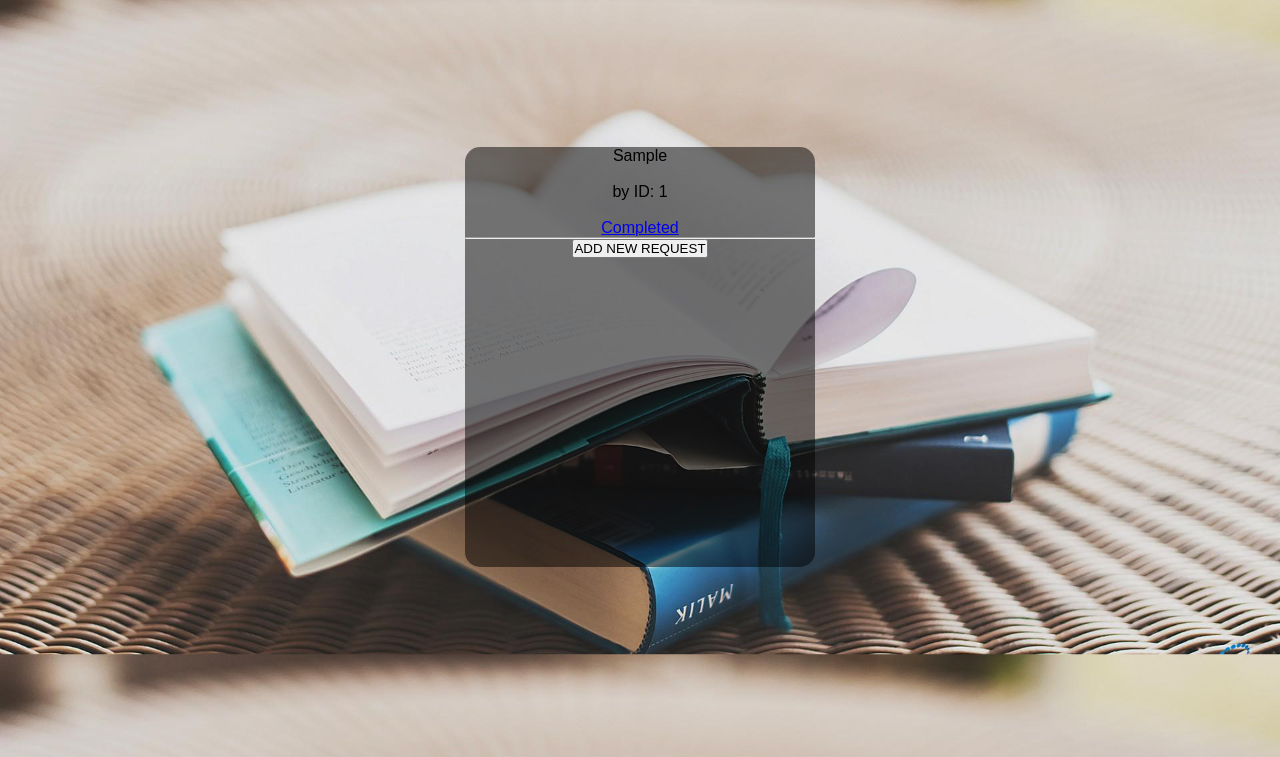
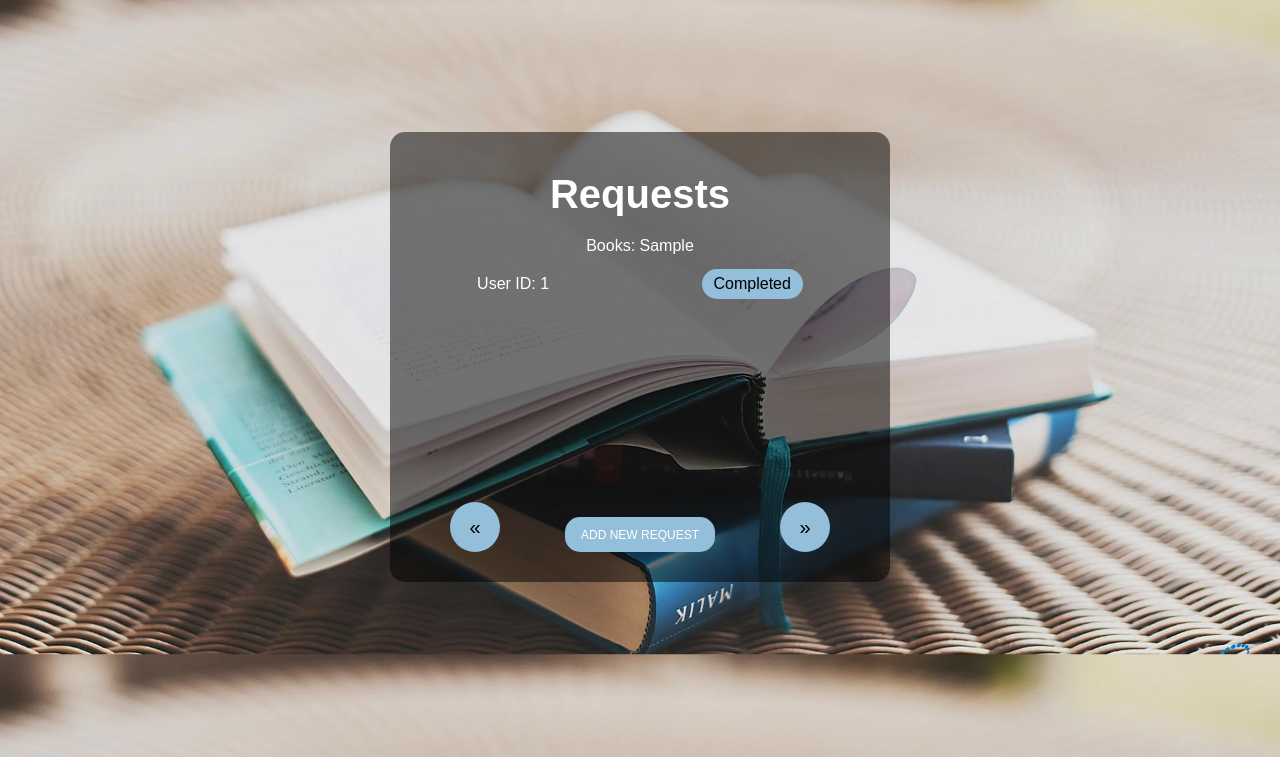
Before and after one commit to MohamedBhaa/CandleApp, a Flask app: template templates/requests.html in a window 1280 px wide. Shown: the part 43-800 px from the top of the page. Run offline with Flask 2, Linux system fonts and the light colour scheme; the template is opened without the code that fills it: values that come from a table or form of the project are taken from there, others are empty; tables that the repository leaves empty hold one stand-in row (values such as "Sample post").

Commit message:
Candle Ebooks

```diff
--- a/app.py
+++ b/app.py
@@ -263,14 +263,20 @@ def voice_search():
     transcripts = Recognize('user_audio.wav')
 
     search.create_index(Book)
-    results = Book.query.msearch(transcripts).all()
+    # results = Book.query.msearch(transcripts).all()
 
-    books = []
-    for result in results:
-        book_dict = {'id': result.id, 'title': result.title, 'cover': result.cover, 'author': result.author}
-        books.append(book_dict)
+    book = Book.query.msearch(transcripts).first()
 
-    return jsonify({'Books': books})
+    # books = []
+    # for result in results:
+    #     book_dict = {'id': result.id, 'title': result.title, 'cover': result.cover, 'author': result.author}
+    #     books.append(book_dict)
+
+    # return jsonify({'Books': books})
+
+    book_dict = {'id': book.id, 'title': book.title, 'cover': book.cover, 'author': book.author}
+    return jsonify(book_dict)
+
 
 # Zeina's Routes
 @app.route('/')
@@ -296,6 +302,19 @@ def ui_books():
         db.session.commit()
 
     return render_template('books.html', books=books)
+
+
+@app.route('/validate', methods=['POST'])
+def validate():
+    username = request.form['username']
+    password = request.form['password']
+    user = User.query.filter_by(username=username).first()
+    if user:
+        return redirect(url_for('ui_books'))
+        if check_password_hash(user.password, password):
+            return redirect(url_for('ui_books'))
+
+    return redirect(url_for('ui_login'))
 
 
 @app.route('/books/<int:book_id>/', methods=['GET', 'POST'])
@@ -324,7 +343,8 @@ def ui_delete(book_id):
 
 @app.route('/requests/')
 def ui_requests():
-    all_requests = Request.query.filter_by(status='Waiting').all()
+    page = request.args.get('page', 1, type=int)
+    all_requests = Request.query.filter_by(status='Waiting').paginate(per_page=3, page=page, error_out=False)
     return render_template('requests.html', requests=all_requests)
 
 
--- a/static/requests.css
+++ b/static/requests.css
@@ -3,28 +3,30 @@ form {
     top: 50%;
     left: 50%;
     transform: translate(-50%,-50%);
-    width: 350px;
-    height: 420px;
+    width: 500px;
+    height: 450px;
     background:rgb(0,0,0,0.5);
     border-radius: 15px;
     box-sizing: border-box;
     text-align: center;
+    padding-left: 30px;
+    padding-right: 30px;
 }
 
-input[type='text'],[type='text'] {
-    position: relative;
+input[name='books'] {
+    margin-top: 50px;
+}
+
+input[type='text'] {
     outline: none;
     border: none;
-    width: 250px;
+    width: 300px;
     height: 60px;
     border-bottom: 2px solid rgb(147, 191, 218);
     background: none;
     color: white;
-    padding: none;
-}
-
-input[type='text'] {
-    top: 30px;
+    display: block;
+    margin-left: 70px;
 }
 
 ::placeholder {
@@ -32,21 +34,106 @@ input[type='text'] {
 }
 
 input[value="ADD"] {
-    position:absolute;
-    top: 305px;
-    left: 110px;
+    display: inline-block;
     width: 130px;
-    height: 35px;
+    padding: 6px;
+    margin-top: 60px;
+    margin-right: 20px;
     background: rgb(147, 191, 218);
     border:none;
     outline:none;
     color:#fff;
     border-radius:15px;
     font-size:20px;
-    font-family: sans-serif;
 }
 
-input[value="ADD"]:hover {
+input[value="ADD"]:hover, .link:hover {
     background: #fff;
-    color: black ;
+    color: black;
 }
+
+.link {
+    display: inline-block;
+    width: 130px;
+    padding: 6px;
+    margin-top: 10px;
+    background: rgb(147, 191, 218);
+    text-decoration: none;
+    color:#fff;
+    border-radius:15px;
+    font-size:20px;
+}
+
+p {
+    display: inline-block;
+    color: #fff;
+    margin-top: 20px;
+}
+
+.request p:last-of-type {
+    width: 50%;
+    text-align: left;
+}
+
+
+input[value="ADD NEW REQUEST"] {
+    position:absolute;
+    bottom: 30px;
+    left: 110px;
+    width: 150px;
+    height: 35px;
+    background: rgb(147, 191, 218);
+    border:none;
+    margin-left:65px ;
+    color:white;
+    border-radius:15px;
+    font-size:12px;
+}
+
+input[value="ADD NEW REQUEST"]:hover {
+    color: black;
+    background-color: white;
+}
+
+.complete {
+    display: inline-block;
+    color: black;
+    background-color: rgb(147, 191, 218);
+    text-decoration: none;
+    padding: 6px 12px;
+    border-radius: 15px;
+    margin-bottom: 5px;
+}
+
+hr:last-of-type {
+    display: none;
+}
+
+.nav {
+    position: absolute;
+    text-decoration: none;
+    display: flex;
+    justify-content: center;
+    align-items: center;
+    width: 50px;
+    height: 50px;
+    border-radius: 50%;
+    background-color:rgb(147, 191, 218);
+    color: black;
+    font-size: 20px;
+    cursor: pointer;
+    bottom: 30px;
+    left: 60px;
+}
+
+.nav:last-of-type {
+    left: 390px;
+}
+
+.nav:hover{
+    background-color:white;
+}
+
+.books:first-of-type {
+    margin-top: 25px;
+}
--- a/templates/add_request.html
+++ b/templates/add_request.html
@@ -15,11 +15,12 @@
 
 
     <form method="POST" action="{{ url_for('ui_add_request') }}">
-        <h1 class= "page-head">Requests</h1>
+        <h1 class= "page-head">New Request</h1>
         <input name="books" type="text" placeholder="Books Requested">
         <input name="user" type="text" placeholder="User ID">
         <input type="submit" value="ADD">
-        <a href="{{ url_for('ui_requests') }}">Show All</a>
+        <a class="link" href="{{ url_for('ui_requests') }}">Show All</a>
+
     </form>
 
 {% endblock %}
--- a/templates/login.html
+++ b/templates/login.html
@@ -8,7 +8,7 @@
 
 {% block body %}
 
-    <form method="GET" action="{{ url_for('ui_books') }}">
+    <form method="POST" action="{{ url_for('validate') }}">
       <h1 class= "page-head">Login</h1>
       <input name="username" type="text" placeholder="Username">
       <input name="password" type="password" placeholder="Password">
--- a/templates/requests.html
+++ b/templates/requests.html
@@ -15,14 +15,17 @@
 
 
     <form action="{{ url_for('ui_add_request') }}">
-        {% for request in requests %}
+        <h1 class= "page-head">Requests</h1>
+        {% for request in requests.items %}
             <div class="request">
-                <p class="title">{{request.books_requested}}</p><br>
-                <p>by ID: {{request.user_id}}</p><br>
-                <a href="{{ url_for('ui_change_status', req_id=request.id) }}">Completed</a><br>
-                <hr>
+                <p>Books: {{request.books_requested}}</p><br>
+                <p>User ID: {{request.user_id}}</p>
+                <a class="complete" href="{{ url_for('ui_change_status', req_id=request.id) }}">Completed</a><br>
             </div>
+            <hr>
         {% endfor %}
+            <a class="nav" href="{{ url_for('ui_requests', page=requests.page-1) }}">&laquo;</a>
+            <a class="nav" href="{{ url_for('ui_requests', page=requests.page+1) }}">&raquo;</a>
         <input type="submit" value="ADD NEW REQUEST">
     </form>
 
```
